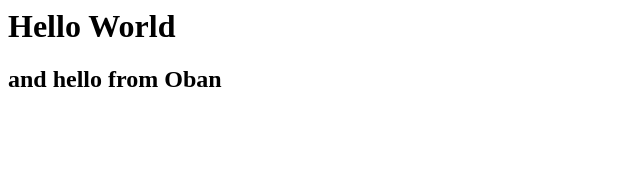
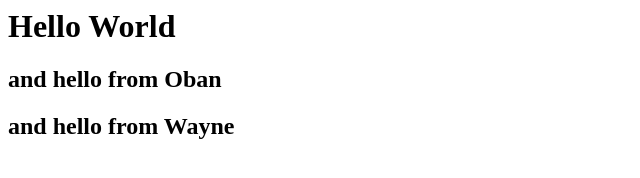
Before and after one commit to thumeco/git-practice, a plain HTML site: page index.html in a window 1280 px wide. Shown: the whole page, without its empty margins (0-640 px from the left). Drawn offline with Linux system fonts and the light colour scheme.

Commit message:
added a new comment for wayne

```diff
--- a/index.html
+++ b/index.html
@@ -1,2 +1,3 @@
 <h1>Hello World</h1>
 <h2>and hello from Oban</h2>
+<h2>and hello from Wayne</h2>
```
